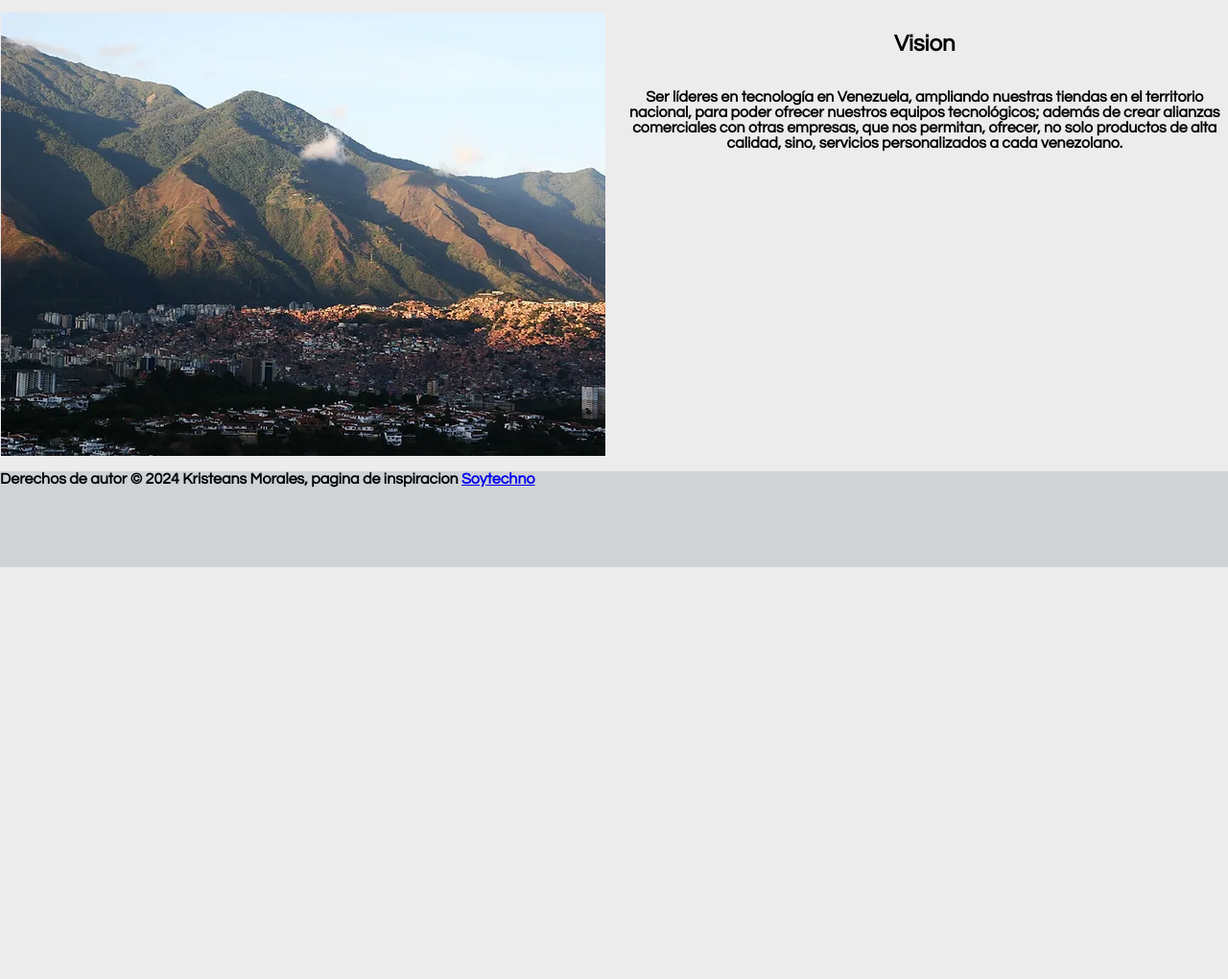
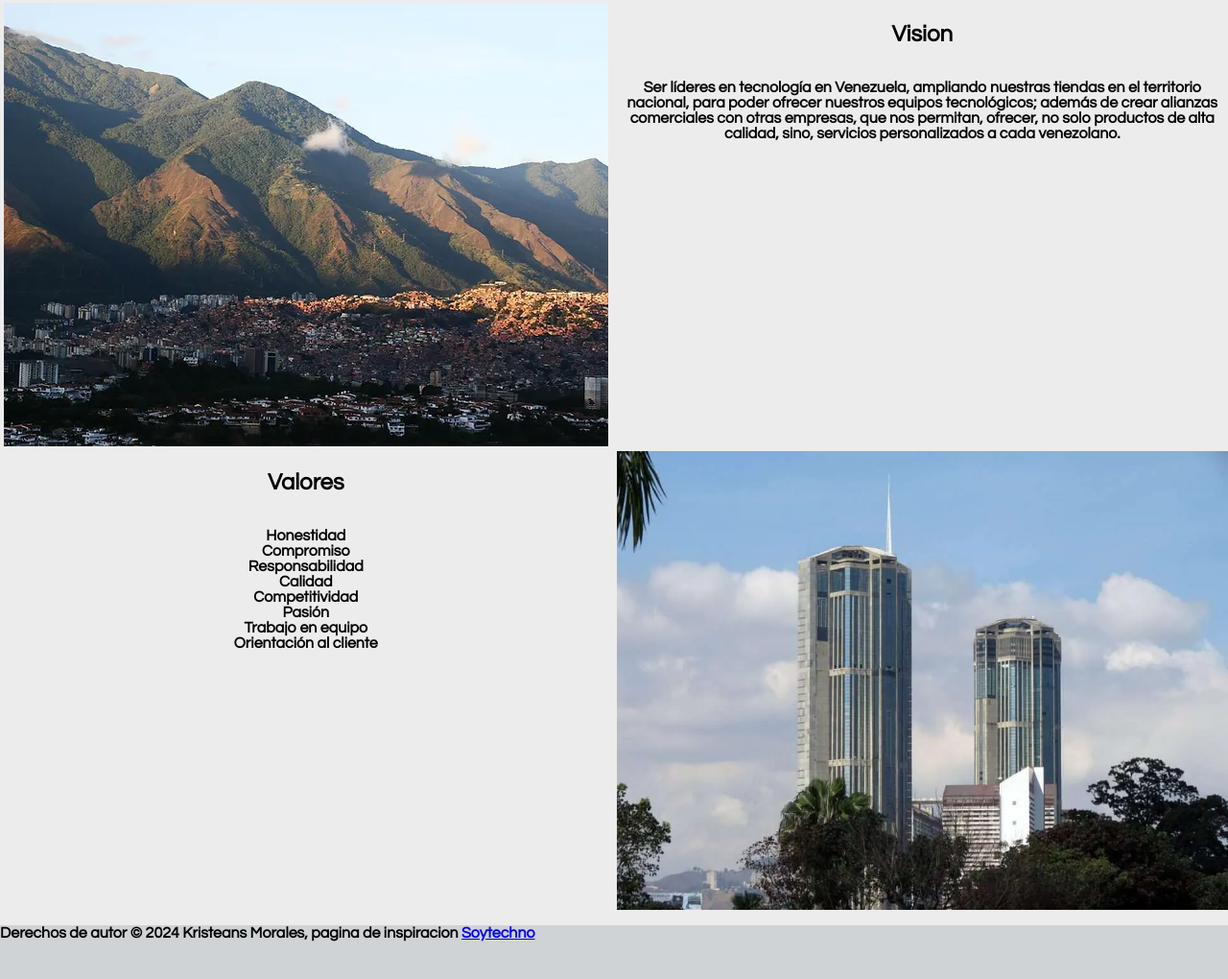
Before and after one commit to XaledaviX/page-Kristeans, a plain HTML site: page index.html in a window 1280 px wide. Shown: the part 1062-2082 px from the top of the page at 96% size. Before the commit the page ends 1653 px from the top, so only its background shows below. Drawn offline with Linux system fonts and the light colour scheme.

Commit message:
se agrego imagen en article

```diff
--- a/index.html
+++ b/index.html
@@ -60,6 +60,23 @@
                         Ser líderes en tecnología en Venezuela, ampliando nuestras tiendas en el territorio nacional, para poder ofrecer nuestros equipos tecnológicos; además de crear alianzas comerciales con otras empresas, que nos permitan, ofrecer, no solo productos de alta calidad, sino, servicios personalizados a cada venezolano.
                     </p>
                 </div>
+
+                <div>
+                    <h2>Valores</h2>
+                    <p>
+                        Honestidad<br>
+                        Compromiso<br>
+                        Responsabilidad<br>
+                        Calidad<br>
+                        Competitividad<br>
+                        Pasión<br>
+                        Trabajo en equipo<br>
+                        Orientación al cliente<br>
+                    </p>
+                </div>
+                <div>
+                    <img src="./image/valores.jpg" alt="">
+                </div>
             </div>
         </article>
     </main>
--- a/style.css
+++ b/style.css
@@ -109,6 +109,7 @@ main h1{
 /*///////////////////////////////////////////////////////////////*/
 
 .sub-title-dos{
+    z-index: 30;
     margin-bottom: 0px;
     height: 75px;
     width: 100%;
@@ -122,7 +123,7 @@ main h1{
 .article-content {
     display: grid;
     grid-template-columns: 1fr 1fr;
-    gap: 15px;
+    gap: 5px;
   }
 
   .article-content > div {
```
Also changed, not shown: image/valores.jpg (added).
